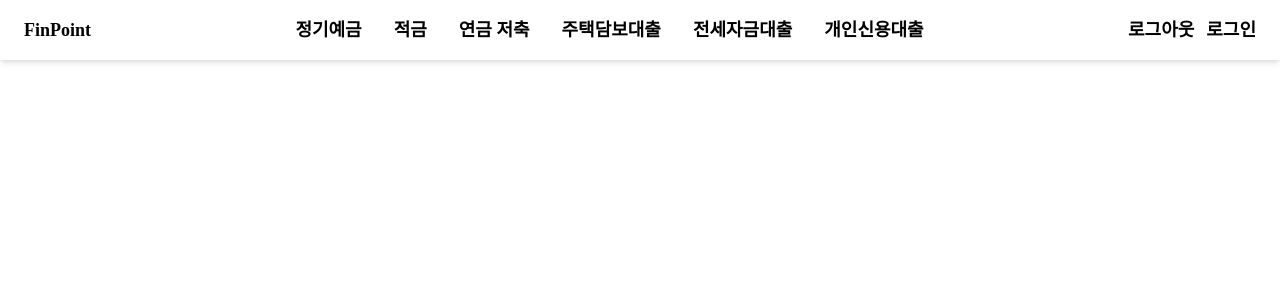
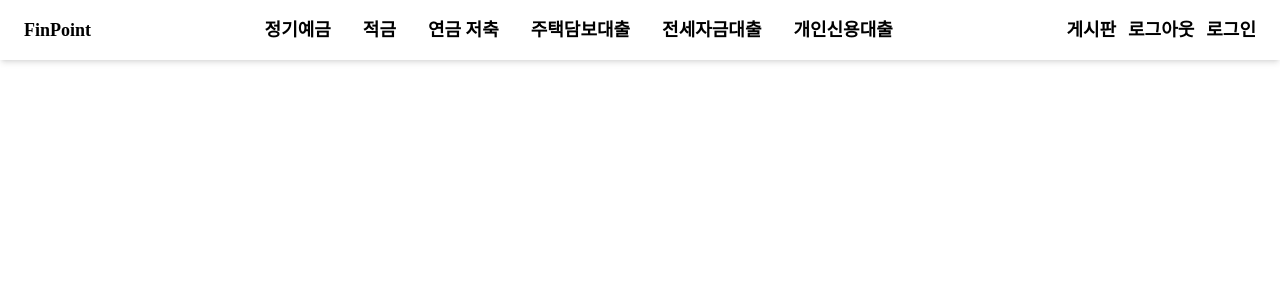
Before and after one commit to woo-woong/vd-finpoint-fe, a Vue app: page /login/oauth2/code/kakao in a window 1280 px wide. Shown: the top 300 px of the page. Built offline with nearby package versions, Linux system fonts and the light colour scheme; no server answers; a web font is replaced by a local one.

Commit message:
feat: Header에 게시판 탭 추가

```diff
--- a/src/components/Header.vue
+++ b/src/components/Header.vue
@@ -52,6 +52,12 @@ import { RouterLink } from 'vue-router';
         </li>
         <li class="flex gap-3">
           <RouterLink
+            to="/board"
+            class="transition-colors cursor-pointer hover:text-blue-500"
+          >
+            게시판
+          </RouterLink>
+          <RouterLink
             to="/logout"
             class="transition-colors cursor-pointer hover:text-blue-500"
           >
```
